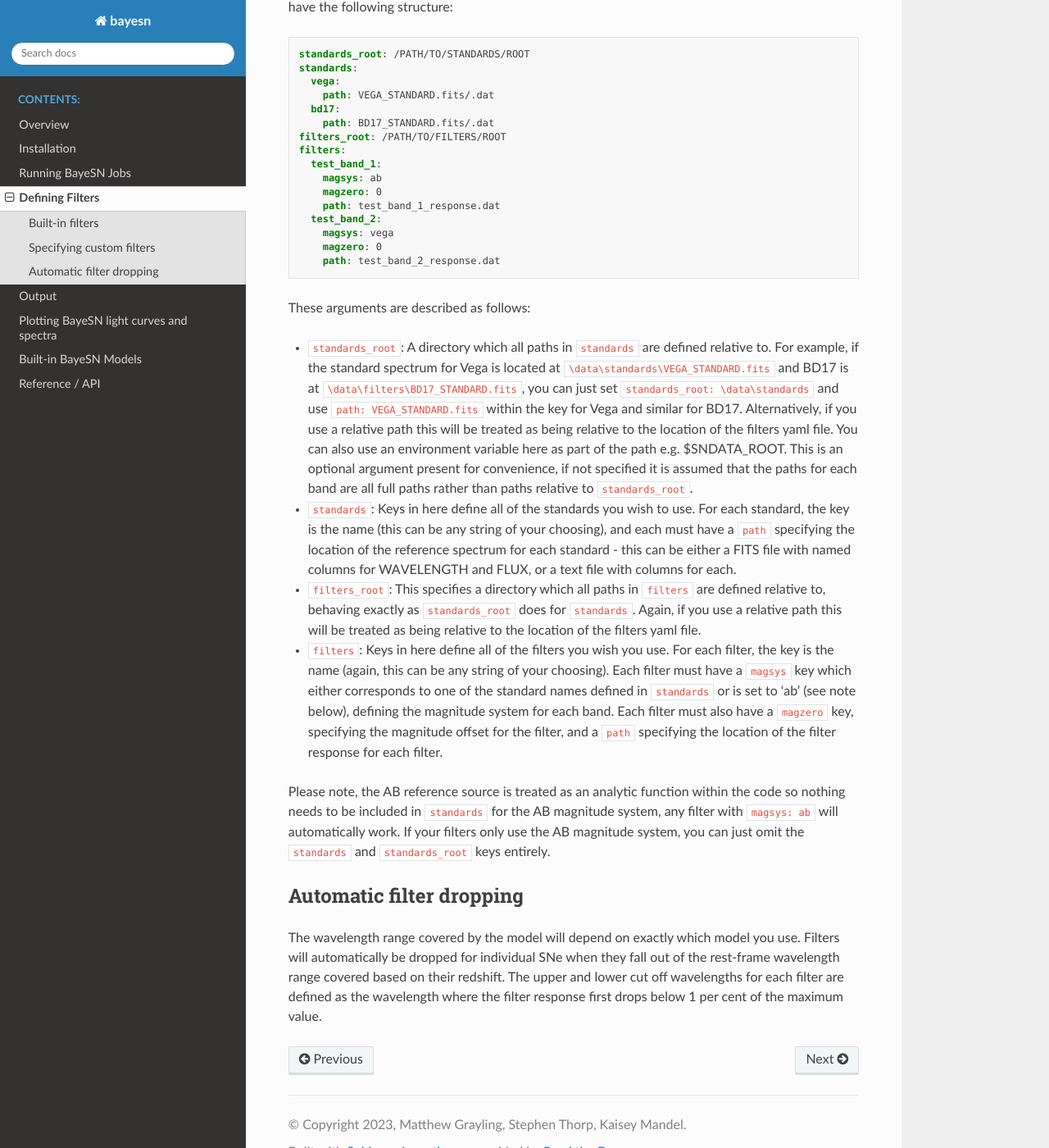
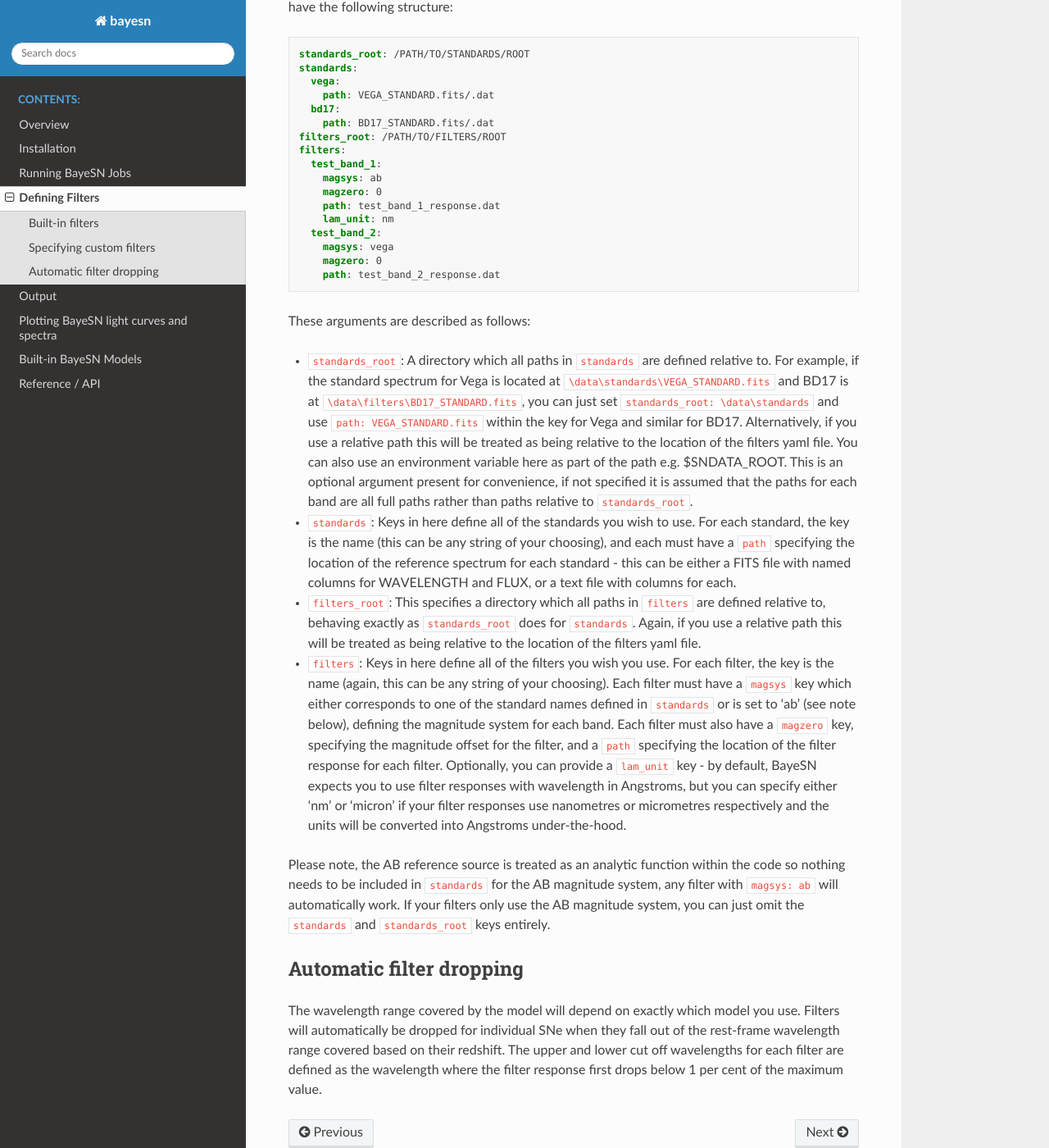
Before and after one commit to bayesn/bayesn, a Sphinx documentation site: the page built from docs/filters.rst, in a window 1280 px wide and 1400 px high, scrolled down 2688 px. Shown: the whole window at 82% size. Built offline with Sphinx 7.4.7 and the Read the Docs theme 2.0.0, drawn with Linux system fonts in a browser that asks for light colours.

```diff
--- a/docs/conf.py
+++ b/docs/conf.py
@@ -14,7 +14,7 @@ sys.path.insert(0, os.path.abspath('../'))
 project = 'bayesn'
 copyright = '2023, Matthew Grayling, Stephen Thorp, Kaisey Mandel'
 author = 'Matthew Grayling, Stephen Thorp, Kaisey Mandel'
-release = '0.3.0'
+release = '0.3.2'
 
 # -- General configuration ---------------------------------------------------
 # https://www.sphinx-doc.org/en/master/usage/configuration.html#general-configuration
--- a/docs/filters.rst
+++ b/docs/filters.rst
@@ -124,6 +124,7 @@ you might ever possibly want to use which only needs to be made once. This file
         magsys: ab
         magzero: 0
         path: test_band_1_response.dat
+        lam_unit: nm
       test_band_2:
         magsys: vega
         magzero: 0
@@ -134,7 +135,7 @@ These arguments are described as follows:
 - ``standards_root``: A directory which all paths in ``standards`` are defined relative to. For example, if the standard spectrum for Vega is located at ``\data\standards\VEGA_STANDARD.fits`` and BD17 is at ``\data\filters\BD17_STANDARD.fits``, you can just set ``standards_root: \data\standards`` and use ``path: VEGA_STANDARD.fits`` within the key for Vega and similar for BD17. Alternatively, if you use a relative path this will be treated as being relative to the location of the filters yaml file. You can also use an environment variable here as part of the path e.g. $SNDATA_ROOT. This is an optional argument present for convenience, if not specified it is assumed that the paths for each band are all full paths rather than paths relative to ``standards_root``.
 - ``standards``: Keys in here define all of the standards you wish to use. For each standard, the key is the name (this can be any string of your choosing), and each must have a ``path`` specifying the location of the reference spectrum for each standard - this can be either a FITS file with named columns for WAVELENGTH and FLUX, or a text file with columns for each.
 - ``filters_root``: This specifies a directory which all paths in ``filters`` are defined relative to, behaving exactly as ``standards_root`` does for ``standards``. Again, if you use a relative path this will be treated as being relative to the location of the filters yaml file.
-- ``filters``: Keys in here define all of the filters you wish you use. For each filter, the key is the name (again, this can be any string of your choosing). Each filter must have a ``magsys`` key which either corresponds to one of the standard names defined in ``standards`` or is set to 'ab' (see note below), defining the magnitude system for each band. Each filter must also have a ``magzero`` key, specifying the magnitude offset for the filter, and a ``path`` specifying the location of the filter response for each filter.
+- ``filters``: Keys in here define all of the filters you wish you use. For each filter, the key is the name (again, this can be any string of your choosing). Each filter must have a ``magsys`` key which either corresponds to one of the standard names defined in ``standards`` or is set to 'ab' (see note below), defining the magnitude system for each band. Each filter must also have a ``magzero`` key, specifying the magnitude offset for the filter, and a ``path`` specifying the location of the filter response for each filter. Optionally, you can provide a ``lam_unit`` key - by default, BayeSN expects you to use filter responses with wavelength in Angstroms, but you can specify either 'nm' or 'micron' if your filter responses use nanometres or micrometres respectively and the units will be converted into Angstroms under-the-hood.
 
 Please note, the AB reference source is treated as an analytic function within the code so nothing needs to be included
 in ``standards`` for the AB magnitude system, any filter with ``magsys: ab`` will automatically work. If your filters
--- a/setup.cfg
+++ b/setup.cfg
@@ -1,6 +1,6 @@
 [metadata]
 name = bayesn
-version = 0.3.0
+version = 0.3.2
 author = Matt Grayling, Stephen Thorp, Kaisey Mandel
 author_email = mg2102@cam.ac.uk
 description = Hierarchical Bayesian modelling of type Ia SNe
```
